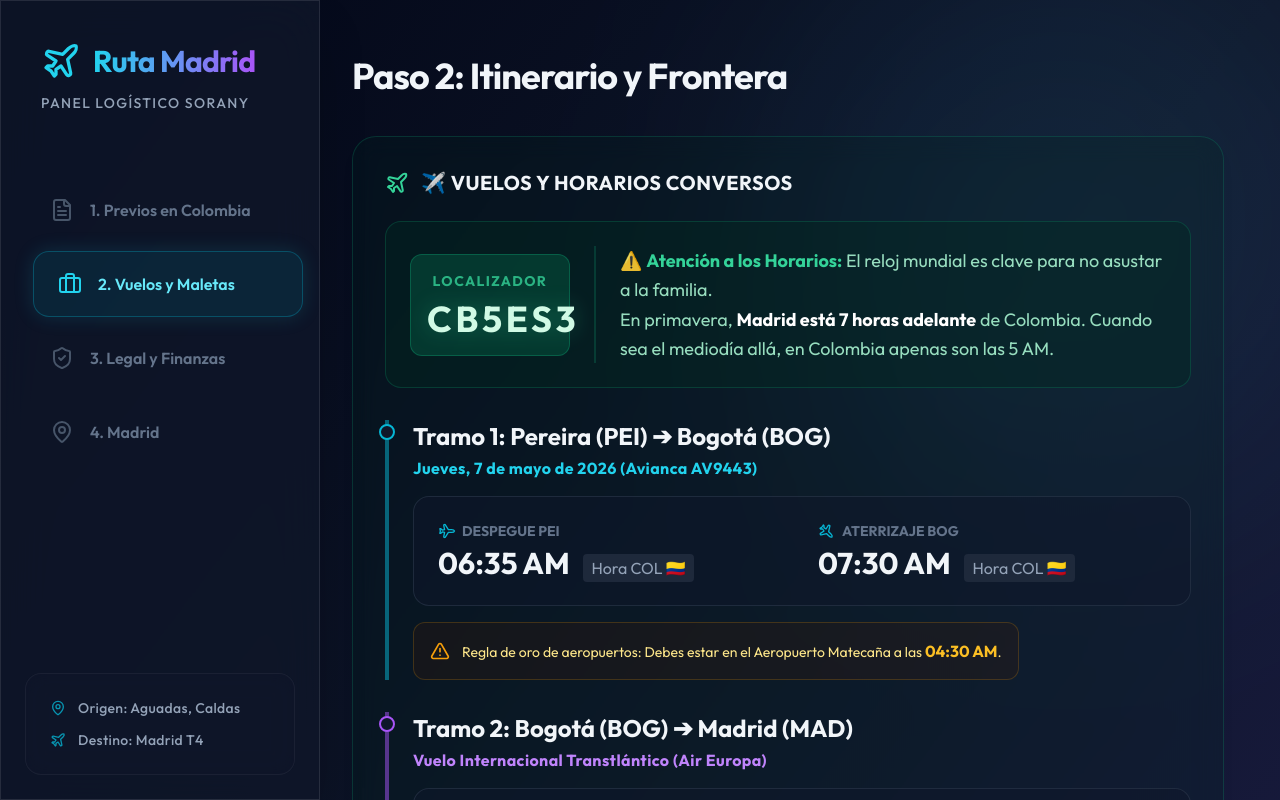
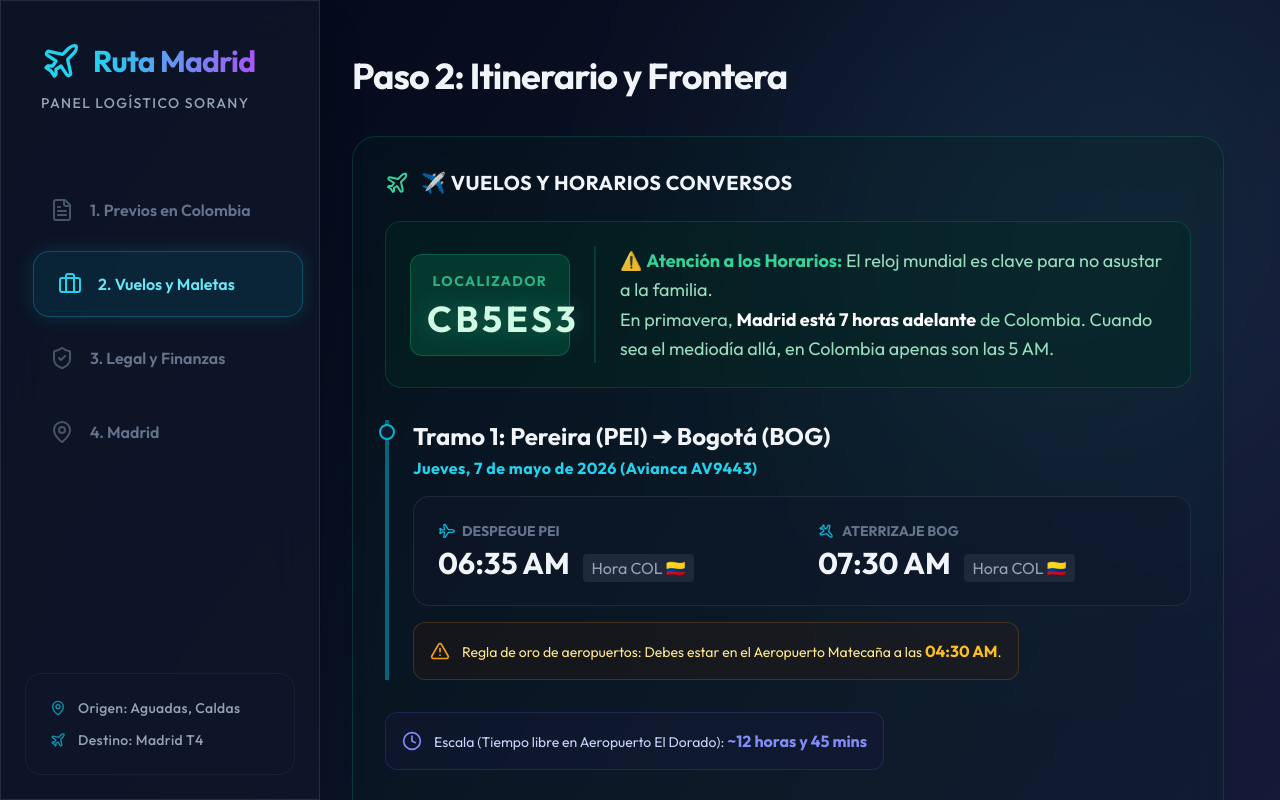
Before and after one commit to AlchemistSidZCooL/voyage, a React (Vite) app: page / in a window 1280 px wide. Both pictures are taken after a click on the button "2. Vuelos y Maletas". Shown: the top 800 px of the page. Built offline with nearby package versions, Linux system fonts and the light colour scheme; the HTML template or start-up script is replaced by a standard one.

Commit message:
feat: actualizar y corregir husos horarios y tiempos de transito calculados desde Air Europa

```diff
--- a/src/App.jsx
+++ b/src/App.jsx
@@ -212,30 +212,36 @@ const App = () => {
                   </div>
                 </div>
 
+                  <div className="mt-4 mb-8 bg-indigo-950/20 p-4 rounded-xl border border-indigo-500/20 inline-flex items-center gap-3">
+                     <Clock className="w-5 h-5 text-indigo-400" />
+                     <p className="text-indigo-200 text-sm">Escala (Tiempo libre en Aeropuerto El Dorado): <strong className="text-indigo-400 text-base">~12 horas y 45 mins</strong></p>
+                  </div>
+
                   <div className="border-l-4 border-purple-500/50 pl-6 relative">
                     <div className="absolute -left-2.5 top-1 bg-slate-900 border-2 border-purple-500 w-4 h-4 rounded-full"></div>
                     <h4 className="font-extrabold text-slate-100 text-2xl mb-1">Tramo 2: Bogotá (BOG) ➔ Madrid (MAD)</h4>
-                  <p className="text-purple-400 font-bold text-base mb-4 tracking-wide">Vuelo Internacional Transtlántico (Air Europa)</p>
+                    <p className="text-purple-400 font-bold text-base mb-4 tracking-wide">Vuelo Internacional (Air Europa)</p>
 
                     <div className="bg-slate-900/50 border border-slate-700/50 p-6 rounded-2xl space-y-6">
                        <div className="flex flex-col md:flex-row gap-8 border-b border-slate-700/50 pb-6">
                          <div className="flex-1">
-                         <p className="text-sm text-slate-500 font-bold uppercase mb-1">Despegue BOG</p>
-                         <p className="text-2xl font-bold text-slate-400 border border-dashed border-slate-600 inline-block px-3 py-1 rounded">Hora por confirmar</p>
-                         <p className="text-sm text-slate-500 mt-2">Dato pendiente del Board Pass final.</p>
+                           <p className="text-sm text-slate-500 font-bold uppercase mb-1 flex items-center gap-2"><Plane className="w-4 h-4 text-purple-500 rotate-45"/> Despegue BOG</p>
+                           <p className="text-3xl font-bold text-slate-100">08:15 PM <span className="text-base font-normal text-slate-400 bg-slate-800 px-2 py-1 rounded ml-2">Hora COL 🇨🇴</span></p>
+                           <p className="text-sm text-slate-500 mt-2">Jueves, 7 de mayo (20:15)</p>
                          </div>
                          <div className="flex-1">
-                         <p className="text-sm text-slate-500 font-bold uppercase mb-1">Llegada a Barajas (MAD)</p>
-                         <p className="text-2xl font-bold text-slate-400 border border-dashed border-slate-600 inline-block px-3 py-1 rounded">Hora por confirmar</p>
+                           <p className="text-sm text-slate-500 font-bold uppercase mb-1 flex items-center gap-2"><Plane className="w-4 h-4 text-amber-500 md:rotate-90"/> Aterrizaje Barajas (MAD)</p>
+                           <p className="text-3xl font-bold text-slate-100">01:15 PM <span className="text-base font-normal text-amber-500 bg-amber-950/50 border border-amber-500/20 px-2 py-1 rounded ml-2">Hora MAD 🇪🇸</span></p>
+                           <p className="text-sm text-slate-500 mt-2">Viernes, 8 de mayo (13:15)</p>
                          </div>
                        </div>
                        <div className="bg-purple-900/20 p-5 rounded-xl border border-purple-500/20 flex gap-4 items-start">
                          <Info className="w-6 h-6 text-purple-400 flex-shrink-0" />
                          <div>
-                         <p className="text-base text-purple-300 font-bold mb-2">Simulación de tu llegada:</p>
+                           <p className="text-base text-purple-300 font-bold mb-2">Tu familia en Colombia (Cero Ansiedad):</p>
                            <p className="text-base text-slate-300 leading-relaxed text-justify">
-                           Imagina que aterrizas felizmente en Madrid el viernes 8 de Mayo a las <strong>14:00 (2:00 PM)</strong> hora local de España. En ese preciso momento, en Aguadas/Manizales tu familia apenas estará despertando, pues en Colombia serán apenas las <strong>07:00 AM</strong>.
-                           <br/><strong className="text-purple-400">Es buena idea avisar esto en casa para que no se preocupen si hay silencio antes.</strong>
+                             Aterrizarás a la gloriosa hora de las <strong>01:15 PM</strong> (hora de España). ¡Pero tranquila! En ese instante exacto, en Aguadas-Caldas son apenas las <strong className="text-cyan-300 bg-cyan-900/30 px-2 py-1 rounded">06:15 AM</strong>.
+                             <br/><br/><strong className="text-purple-400">La regla:</strong> Tu familia apenas se estará levantando y preparando café, así que si durante tus trámites de migración no contestas rápido, diles con anticipación que para ellos allá todavía es de madrugada y no tienen por qué preocuparse.
                            </p>
                          </div>
                        </div>
```
Also changed, not shown: 1 other file (tests, documents, lock files or other folders). Lines whose indentation alone changed are shown as unchanged.
